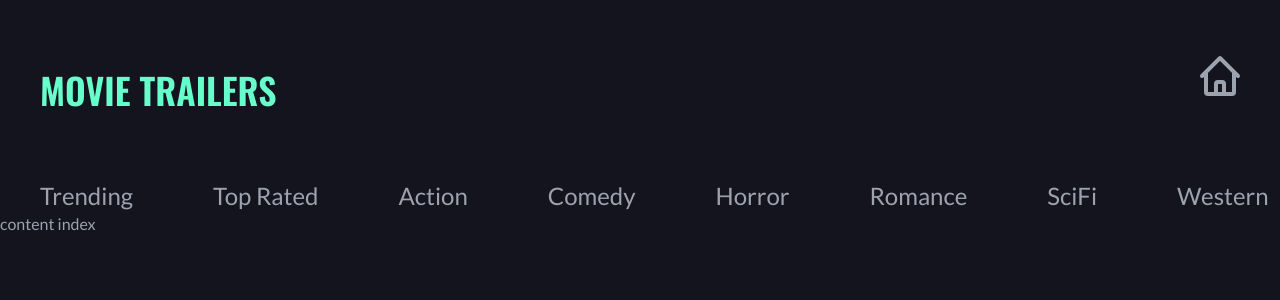
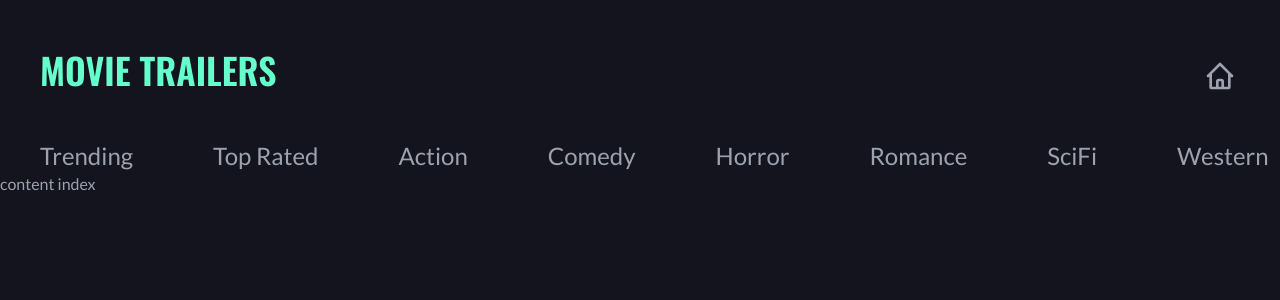
Before and after one commit to cfrancisco726/moviedb-nextjs-tailwind, a Next.js app: page /content in a window 1280 px wide. Shown: the top 300 px of the page. Built offline with nearby package versions, Linux system fonts and the light colour scheme; no server answers.

Commit message:
padding to home icon

```diff
--- a/components/HeaderItem.js
+++ b/components/HeaderItem.js
@@ -1,7 +1,7 @@
 function HeaderItem({ Icon, title }) {
   return (
-    <div className="flex flex-col py-8 items-center cursor-pointer group w-12 sm:w-20 hover:text-white ">
-      <Icon className="h-12 mb-1 group-hover:animate-bounce" />
+    <div className="flex flex-col pt-10  items-center cursor-pointer group w-12 sm:w-20 hover:text-white ">
+      <Icon className="h-8 mb-1 group-hover:animate-bounce" />
       <p className="opacity-0 group-hover:opacity-100 tracking-widest">
         {title}
       </p>
--- a/pages/content/[contentId].js
+++ b/pages/content/[contentId].js
@@ -12,7 +12,7 @@ export default function ContentId({ content }) {
   if (content.results[0] == null) {
     return (
       <div className="flex justify-center m-20 text-2xl">
-        <h1>Video not available</h1>
+        <h1>Trailer not available</h1>
       </div>
     );
   } else {
```
